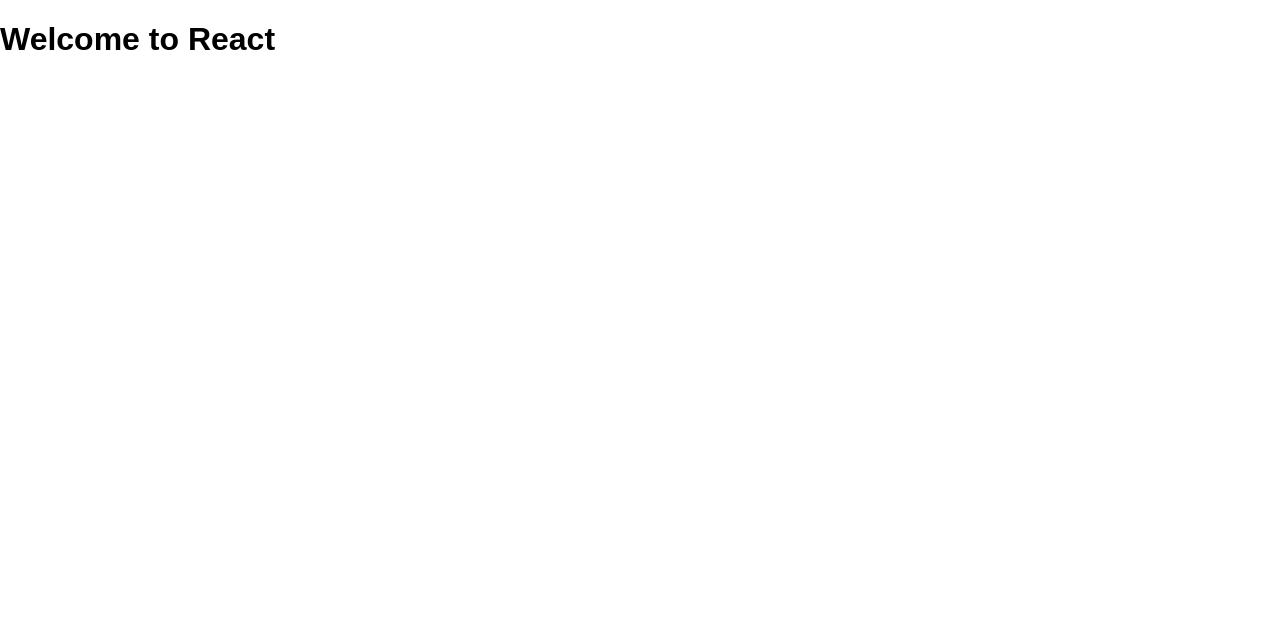
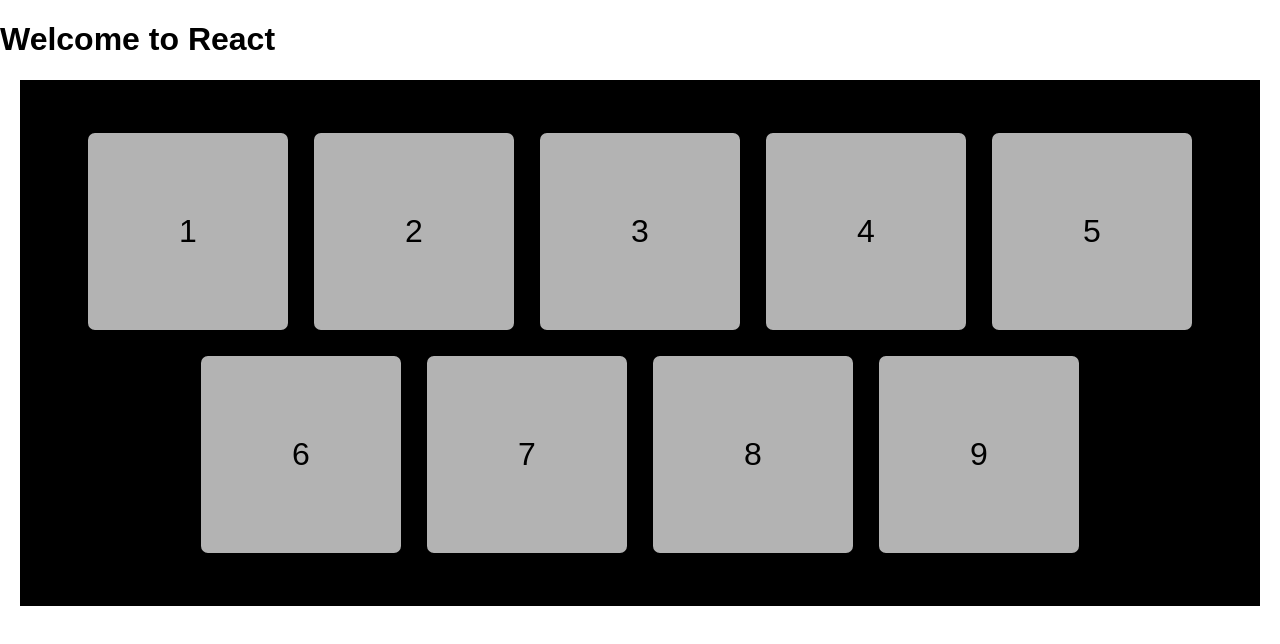
Before and after one commit to jriall/react-drum-machine, a React (Create React App) app: page / in a window 1280 px wide. Shown: the top 644 px of the page. Built offline with nearby package versions, Linux system fonts and the light colour scheme.

Commit message:
built sound buttons

```diff
--- a/src/components/SoundButton.js
+++ b/src/components/SoundButton.js
@@ -0,0 +1,11 @@
+import React from 'react';
+
+const SoundButton = ({soundName}) => {
+  return (
+    <li className="sound-button">
+      {soundName}
+    </li>
+  );
+};
+
+export default SoundButton;
--- a/src/containers/App.js
+++ b/src/containers/App.js
@@ -1,9 +1,18 @@
-import React, { Component } from 'react';
+import React, { Component } from "react";
+import SoundButtonsContainer from './SoundButtonsContainer';
 
 class App extends Component {
+  constructor(props) {
+    super(props);
+    this.state = {};
+  }
+
   render() {
     return (
-          <h1 className="App-title">Welcome to React</h1>
+      <div className="app">
+        <h1 className="App-title">Welcome to React</h1>
+        <SoundButtonsContainer />
+      </div>
     );
   }
 }
--- a/src/containers/SoundButtonsContainer.js
+++ b/src/containers/SoundButtonsContainer.js
@@ -0,0 +1,16 @@
+import React from 'react';
+import SoundButton from '../components/SoundButton';
+
+const SoundButtonsContainer = () => {
+  const tempArr = [1,2,3,4,5,6,7,8,9];
+  const soundButtons = tempArr.map(a=>{
+    return <SoundButton soundName={a}/>
+  });
+  return (
+    <ul className="sound-buttons-container">
+      {soundButtons}
+    </ul>
+  );
+};
+
+export default SoundButtonsContainer;
--- a/src/style/style.css
+++ b/src/style/style.css
@@ -1,5 +1,25 @@
 body {
+  font-family: sans-serif;
   margin: 0;
   padding: 0;
-  font-family: sans-serif;
 }
+
+.sound-button {
+  background-color: #B3B3B3;
+  border: 3px solid black;
+  border-radius: 10px;
+  width: 100px;
+  text-align: center;
+  padding: 80px 50px 80px 50px;
+  font-size: 200%;
+  display: inline-block;
+  margin: 10px;
+  cursor: pointer;
+}
+
+.sound-buttons-container {
+  background-color: black;
+  text-align: center;
+  padding: 40px;
+  margin: 20px;
+}
```
Also changed, not shown: src/components/Display.js (+9 -0 lines), src/components/PowerButton.js (+9 -0 lines), src/components/ToggleSound.js (+9 -0 lines), src/components/Volume.js (+9 -0 lines), src/containers/Controls.js (+9 -0 lines).
